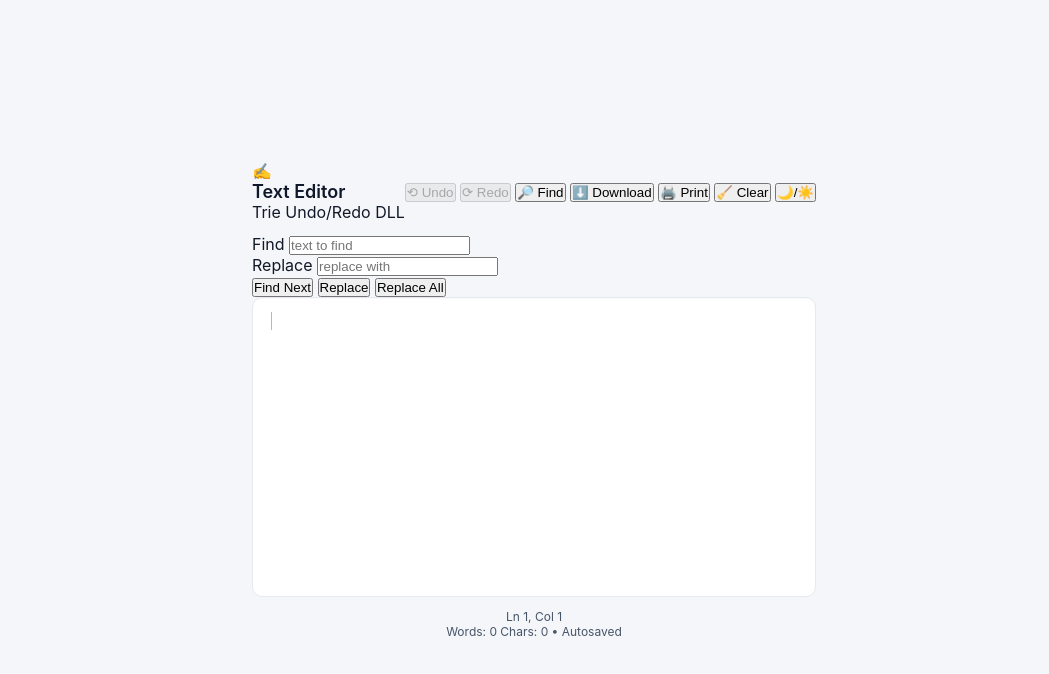
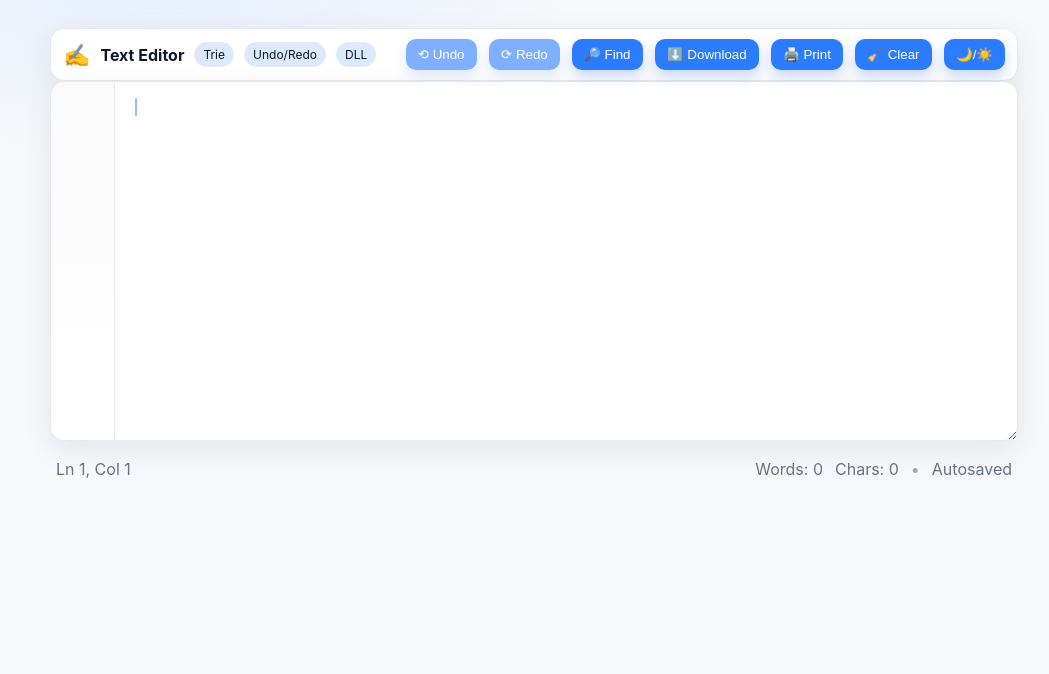
Before and after one commit to komal2234/Text-editor, a plain HTML site: page Index.html in a window 1280 px wide. Shown: the whole page, without its empty margins (106-1155 px from the left). Drawn offline with Linux system fonts and the light colour scheme.

Commit message:
Update Style.css

```diff
--- a/Style.css
+++ b/Style.css
@@ -1,118 +1,182 @@
 :root{
-  --bg: #f4f6f9;
-  --card: #ffffff;
-  --accent: #2b7cff;
-  --muted: #6b7280;
-  --danger: #d9534f;
+  --bg: #f6f8fb;
+  --card:#ffffff;
+  --text:#0f172a;
+  --muted:#6b7280;
+  --accent:#2b7cff;
+  --accent-weak:#dbeafe;
+  --danger:#e11d48;
+  --border:#e6e9ef;
+  --shadow: 0 8px 30px rgba(15,23,42,0.08);
 }
 
-*{box-sizing:border-box;margin:0;padding:0}
-body{
-  font-family: Inter, Arial, sans-serif;
-  background:var(--bg);
-  color:#111827;
-  min-height:100vh;
-  display:flex;
-  align-items:center;
-  justify-content:center;
-  padding:20px;
+body.dark{
+  --bg:#0b1220;
+  --card:#0f172a;
+  --text:#e5e7eb;
+  --muted:#94a3b8;
+  --accent:#60a5fa;
+  --accent-weak:#1d3557;
+  --danger:#fb7185;
+  --border:#1f2937;
+  --shadow: 0 8px 28px rgba(2,6,23,0.6);
 }
 
-.container{
-  width:820px;
-  background:var(--card);
-  border-radius:12px;
-  box-shadow:0 8px 30px rgba(15,23,42,0.08);
-  padding:18px;
+/* Layout */
+*{box-sizing:border-box}
+html,body{height:100%}
+body{
+  margin:0;
+  font-family: Inter, ui-sans-serif, system-ui, -apple-system, Segoe UI, Roboto, Arial, sans-serif;
+  background: radial-gradient(1200px 800px at 20% -20%, var(--accent-weak), transparent 40%),
+              radial-gradient(1000px 800px at 120% 20%, var(--accent-weak), transparent 35%),
+              var(--bg);
+  color:var(--text);
 }
 
-header{
-  display:flex;
-  align-items:center;
-  justify-content:space-between;
-  margin-bottom:12px;
+.shell{
+  max-width: 1000px;
+  margin: 28px auto;
+  padding: 0 16px;
 }
 
-header h1{
-  font-size:18px;
-  font-weight:600;
-  color:#0f172a;
+/* Topbar */
+.topbar{
+  display:flex; align-items:center; justify-content:space-between;
+  background:var(--card);
+  border:1px solid var(--border);
+  border-radius:14px;
+  padding:10px 12px;
+  box-shadow: var(--shadow);
+}
+.brand{display:flex; align-items:center; gap:10px}
+.brand .logo{font-size:22px}
+.brand h1{font-size:16px; margin:0}
+.pill{
+  font-size:12px; padding:4px 8px; border-radius:999px;
+  background:var(--accent-weak); color:var(--text);
+  border:1px solid var(--border);
 }
 
-.controls button{
+.actions button{
   background:var(--accent);
-  color:white;
-  border:none;
-  padding:8px 12px;
-  border-radius:8px;
-  margin-left:8px;
+  color:#fff;
+  border:none; border-radius:10px;
+  padding:8px 12px; margin-left:8px;
   cursor:pointer;
-  transition:transform .08s ease, background .12s;
+  transition: transform .06s ease, box-shadow .12s ease, opacity .12s;
+  box-shadow: 0 6px 14px rgba(37,99,235,.25);
 }
-.controls button:hover{ transform:translateY(-2px); }
-.controls button:active{ transform:translateY(0); }
+.actions button:hover{ transform: translateY(-1px) }
+.actions button:active{ transform: translateY(0) }
+.actions button:disabled{ opacity:.6; cursor:not-allowed }
 
-main{
-  display:block;
+.find-panel{
+  display:grid;
+  grid-template-columns: 1fr 1fr auto;
+  gap:12px;
+  background:var(--card);
+  border:1px solid var(--border);
+  border-radius:12px;
+  padding:12px;
+  margin:14px 0 10px;
+  box-shadow: var(--shadow);
+}
+.find-panel.hidden{ display:none; }
+.find-panel .field{ display:flex; flex-direction:column; gap:6px; }
+.find-panel input{
+  background:transparent; color:var(--text);
+  border:1px solid var(--border);
+  border-radius:8px; padding:8px 10px;
+  outline:none;
+}
+.find-actions{ display:flex; align-items:end; gap:8px }
+.find-actions button{
+  background:var(--accent); color:#fff; border:none; border-radius:10px; padding:8px 12px; cursor:pointer;
 }
 
+.editor-wrap{
+  display:grid;
+  grid-template-columns: 64px 1fr;
+  gap:0;
+  background:var(--card);
+  border:1px solid var(--border);
+  border-radius:14px;
+  min-height:360px;
+  max-height:70vh;
+  overflow:auto;
+  box-shadow: var(--shadow);
+  resize: vertical; /* user can vertically resize the editor */
+}
+
+/* Line numbers gutter */
+.gutter{
+  user-select:none;
+  padding:12px 0;
+  text-align:right;
+  border-right:1px solid var(--border);
+  background: linear-gradient(180deg, rgba(0,0,0,0.02), transparent);
+  font-family: ui-monospace, SFMono-Regular, Menlo, Consolas, "Courier New", monospace;
+  color:var(--muted);
+}
+.gutter .ln{
+  padding:2px 10px 2px 0;
+  height:1.6em;
+}
+
+/* Editor content */
 .editor{
-  min-height:300px;
-  max-height:520px;
-  overflow:auto;
-  border-radius:10px;
-  border:1px solid #e6e9ef;
   padding:12px;
-  background:#fff;
-  box-shadow: inset 0 1px 0 rgba(0,0,0,0.02);
   outline:none;
   caret-color:var(--accent);
+  background:transparent;
 }
-
-/* Each rendered line */
 .line{
   white-space:pre-wrap;
-  font-family: "Courier New", monospace;
+  font-family: ui-monospace, SFMono-Regular, Menlo, Consolas, "Courier New", monospace;
   font-size:15px;
-  padding:2px 6px;
+  line-height:1.6em;
+  padding:0 8px;
 }
-
-/* caret (visible element we put in DOM to represent cursor) */
-.caret {
-  display:inline-block;
-  width:1px;
-  background:var(--accent);
-  height:1.2em;
-  vertical-align:middle;
-  animation: blink 1s steps(2,start) infinite;
+.caret{
+  display:inline-block; width:2px; background:var(--accent); height:1.2em;
+  vertical-align:middle; animation:blink 1s steps(2,start) infinite;
 }
 @keyframes blink { 50% { opacity:0 } }
+.miss{ text-decoration: underline wavy var(--danger); }
 
-/* highlight misspelled words */
-.miss {
-  text-decoration: underline wavy var(--danger);
-}
-
-/* suggestion dropdown */
+/* Suggestions */
 .suggestions{
+  position: absolute;   /* will be positioned under the editor container */
   margin-top:8px;
-  border:1px solid #e6e9ef;
-  border-radius:8px;
-  background:white;
-  width:300px;
-  max-height:160px;
-  overflow:auto;
-  box-shadow:0 6px 18px rgba(15,23,42,0.08);
+  border:1px solid var(--border);
+  border-radius:10px;
+  background:var(--card);
+  width:320px; max-height:200px; overflow:auto;
+  box-shadow: var(--shadow);
   padding:6px;
+  z-index: 10;
 }
 .suggestions.hidden{ display:none; }
 .suggestions .item{
-  padding:8px;
-  border-radius:6px;
-  cursor:pointer;
+  padding:8px 10px; border-radius:8px; cursor:pointer;
 }
-.suggestions .item:hover{ background:#f1f5f9; }
+.suggestions .item:hover, .suggestions .item.active{
+  background:var(--accent-weak);
+}
 
-/* footer and info */
-.info{ margin-top:8px; color:var(--muted); font-size:13px; }
-footer{ margin-top:12px; color:#475569; font-size:12px; text-align:center; }
+/* Status bar */
+.statusbar{
+  display:flex; align-items:center; justify-content:space-between;
+  color:var(--muted);
+  margin-top:10px; padding:8px 6px;
+}
+.statusbar .right { display:flex; gap:12px; align-items:center }
+.statusbar .sep{ opacity:.6 }
+
+/* Print */
+@media print{
+  body{ background:#fff }
+  .topbar, .find-panel, .statusbar, .suggestions{ display:none !important }
+  .editor-wrap{ border:none; box-shadow:none }
+}
```
